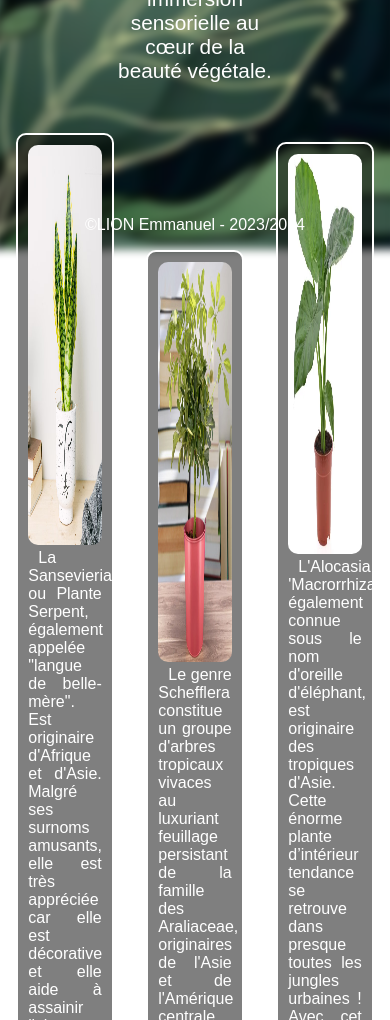
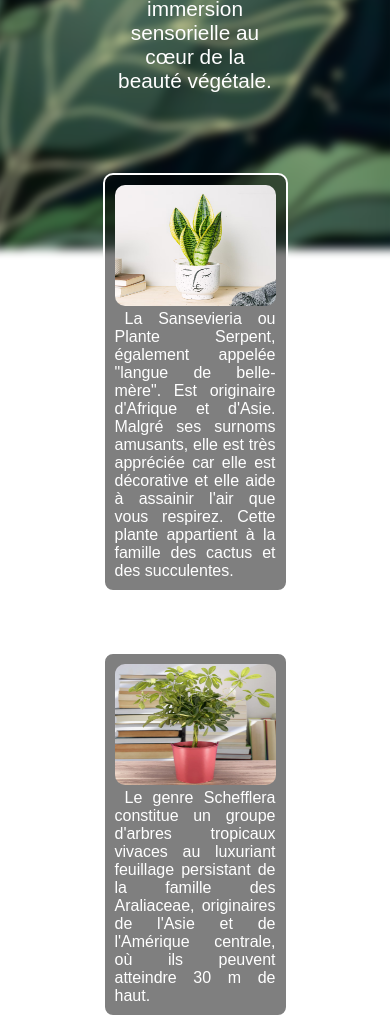
Before and after one commit to emmanuellion/going-dark, a plain HTML site: page index.html in a window 390 px wide. Shown: the part 600-1620 px from the top of the page. Drawn offline with Linux system fonts and the light colour scheme.

Commit message:
Add files via upload

```diff
--- a/styles/styles.css
+++ b/styles/styles.css
@@ -50,6 +50,7 @@ h1{
    width: 15vw;
    padding: 10px;
    color: white;
+   margin-right: 40px;
 }
 
 h1:hover{
@@ -91,6 +92,14 @@ li a:hover::after{
     transition: width 0.3s ease;
 }
 
+main{
+    display: flex;
+    flex-direction: column;
+    justify-content: center;
+    align-items: center;
+    padding: 10px;
+}
+
 #phrase{
     margin-top: 100px;
     margin-bottom: 50px;
@@ -107,13 +116,11 @@ li a:hover::after{
 }
 
 #pres{
-    display: flex;
     justify-content: space-around;
     align-items: center;
 }
 
 .card{
-    width: 25%;
     border: 2px solid white;
     border-radius: 10px;
     padding: 10px;
@@ -128,7 +135,8 @@ li a:hover::after{
 
 .card img{
     width: 100%;
-    height: 400px;
+    height: auto;
+    aspect-ratio: 4/3;
     border-radius: 10px;
 }
 
@@ -139,9 +147,29 @@ li a:hover::after{
 }
 
 footer{
-    position: absolute;
     padding: 10px;
-    bottom: 0;
     text-align: center;
     color: white;
 }
+
+@media (min-width: 768px) {
+    #pres{
+        display: flex;
+    }
+
+    .card{
+        width: 25%;
+    }
+}
+
+@media (max-width: 767px) {
+    #pres{
+        display: flex;
+        flex-direction: column;
+    }
+
+    .card{
+        width: 50%;
+        margin: 30px 0;
+    }
+}
```
